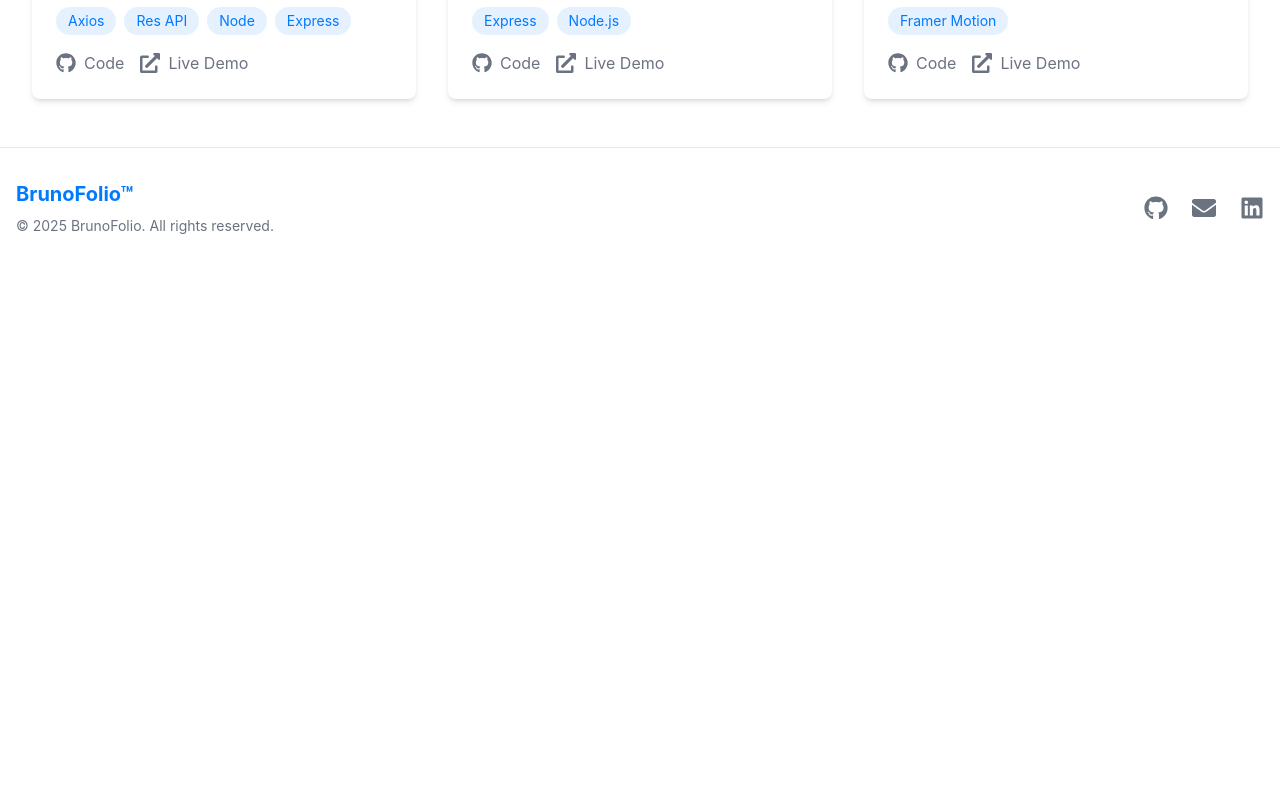
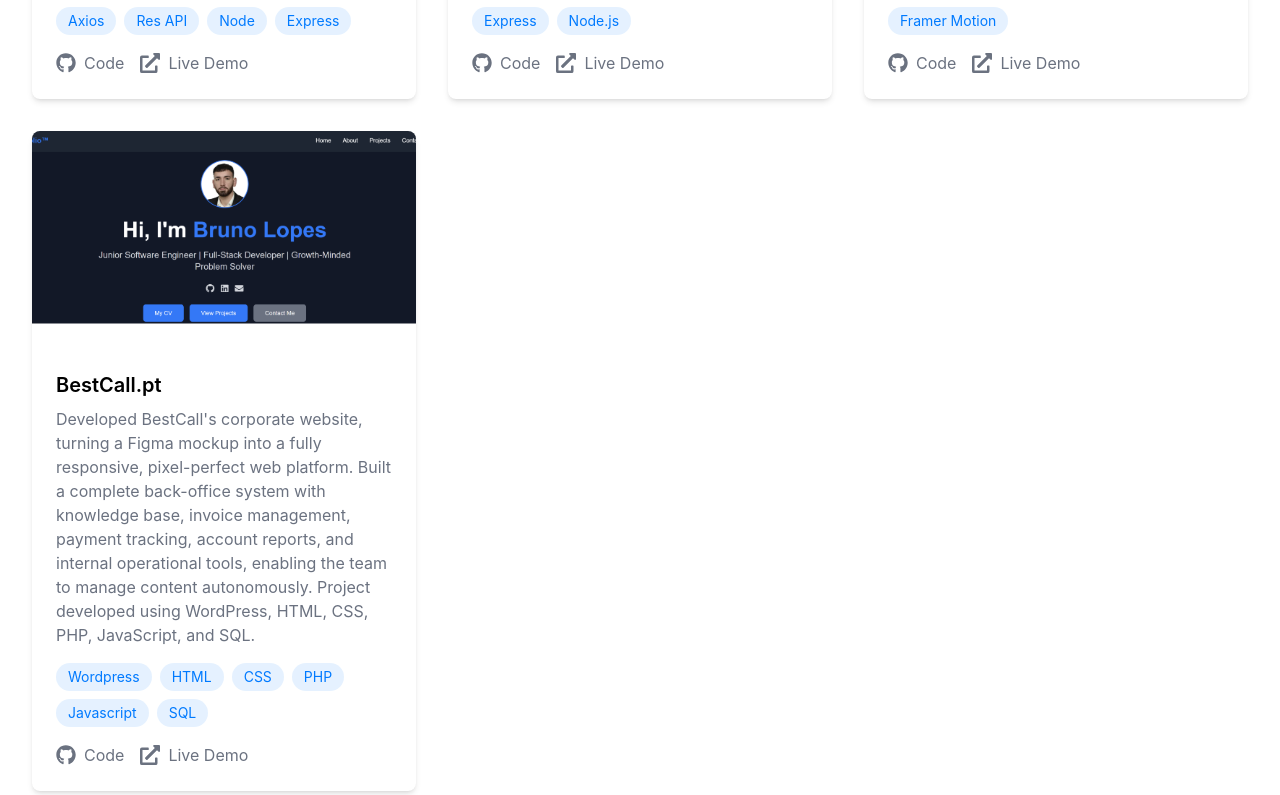
Before and after one commit to brunolopes9/BrunoFolio, a Next.js app: page /projects in a window 1280 px wide. Shown: the part 1945-2740 px from the top of the page. Before the commit the page ends 2213 px from the top, so only its background shows below. Built offline with nearby package versions, Linux system fonts and the light colour scheme.

Commit message:
Add BestCall.pt project information
Added project details for BestCall.pt including description, technologies, and demo link.

```diff
--- a/src/contents/projects.ts
+++ b/src/contents/projects.ts
@@ -74,5 +74,12 @@
         githubLink: 'https://github.com/brunolopes9/BrunoFolio',
         demoLink: 'https://bruno-folio-8y1g.vercel.app/',
         image: '/projects/bruno9.png',
+      },
+          {
+        title: 'BestCall.pt',
+        description: 'Developed BestCall\'s corporate website, turning a Figma mockup into a fully responsive, pixel-perfect web platform. Built a complete back-office system with knowledge base, invoice management, payment tracking, account reports, and internal operational tools, enabling the team to manage content autonomously. Project developed using WordPress, HTML, CSS, PHP, JavaScript, and SQL.',
+        technologies: ['Wordpress', 'HTML','CSS','PHP','Javascript','SQL'],
+        demoLink: 'https://bestcall.pt/',
+        image: '/projects/bruno9.png',
       }
   ];
```
